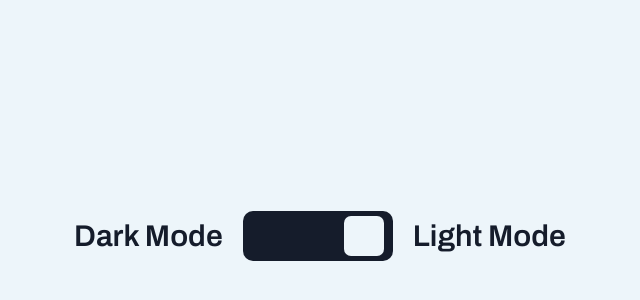
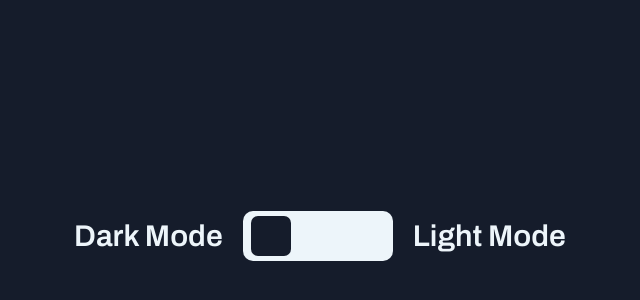
Before and after one commit to ThiagoEliasSSP/Animation-and-Mode-Theme, a plain HTML site: page index.html in a window 1280 px wide. Shown: the part 164-464 px from the top of the page, without its empty margins (320-960 px from the left). Drawn offline with Linux system fonts and the light colour scheme.

Commit message:
DarkMode Complite

```diff
--- a/index.html
+++ b/index.html
@@ -18,7 +18,7 @@
     <div class="container">
         <div class="box-mode-theme">
             <p href="#" class="txt-mode-theme" id="dark">Dark Mode</p>
-            <button class="btn-mode-theme"><a href="#" id="btn"></a></button>
+            <button class="btn-mode-theme"><a href="#" id="btn" class="slide-light"></a></button>
             <p href="#" class="txt-mode-theme" id="light">Light Mode</p>
         </div>
     </div>
--- a/script/mode.js
+++ b/script/mode.js
@@ -1,7 +1,15 @@
 const html = document.querySelector('html');
-const btn = document.getElementById('btn')
-const icon = document.querySelector('#icon')
+const btn = document.getElementById('btn');
+const icon = document.querySelector('#icon');
 
-btn.addEventListener('click', function () {
-    html.classList.toggle('dark')
-})
+btn.addEventListener('click', ModeTheme);
+
+const hours = new Date().getHours();
+hours < 6  ? ModeTheme() : null;
+hours > 18 ? ModeTheme() : null;
+
+function ModeTheme(){
+    html.classList.toggle('dark');
+    html.classList == 'dark' ? btn.setAttribute("class", 'slide-dark') : btn.setAttribute("class", 'slide-light');
+    html.classList == 'dark' ? icon.href = "./icons/moon.svg" : icon.href = "./icons/sun.svg";
+}
--- a/style/global.css
+++ b/style/global.css
@@ -21,7 +21,10 @@ html,
 body {
     width: 100%;
     height: 100%;
-    overflow: hidden;
+    -moz-user-select: none;
+    -webkit-user-select: none;
+    -ms-user-select: none;
+	user-select: none;
 }
 
 @media (min-width: 2000px) {
--- a/style/main.css
+++ b/style/main.css
@@ -25,16 +25,25 @@
     margin: 0 2rem;
     border-radius: 1rem;
     background-color: var(--Color-secondary);
-    padding: 1rem;
+    padding: .5rem;
     display: flex;
     align-items: center;
 }
 
 .btn-mode-theme a{
     width: 4rem;
-    height: 4rem;
+    height: 100%;
     border-radius: .7rem;
     background-color: var(--Color-primary);
     position: relative;
-    left: 70%;
 }
+
+.slide-dark{
+    transition: 0.2s linear 3ms;
+    transform: translateX(0.3rem)
+}
+
+.slide-light{
+    transition: 0.2s linear 3ms;
+    transform: translateX(9.4rem);
+}
```
Also changed, not shown: 1 other file.
